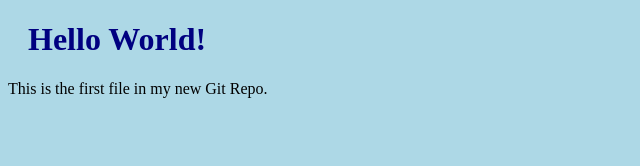
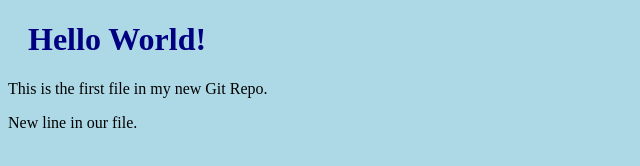
Before and after one commit to NilamAb/hello-world, a plain HTML site: page index.html in a window 1280 px wide. Shown: the whole page, without its empty margins (0-640 px from the left). Drawn offline with Linux system fonts and the light colour scheme.

Commit message:
Updated index.html with new line

```diff
--- a/index.html
+++ b/index.html
@@ -9,5 +9,6 @@
 
 <h1>Hello World!</h1>
 <p>This is the first file in my new Git Repo.</p>
+<p>New line in our file.</p>
 </body>
 </html>
```
